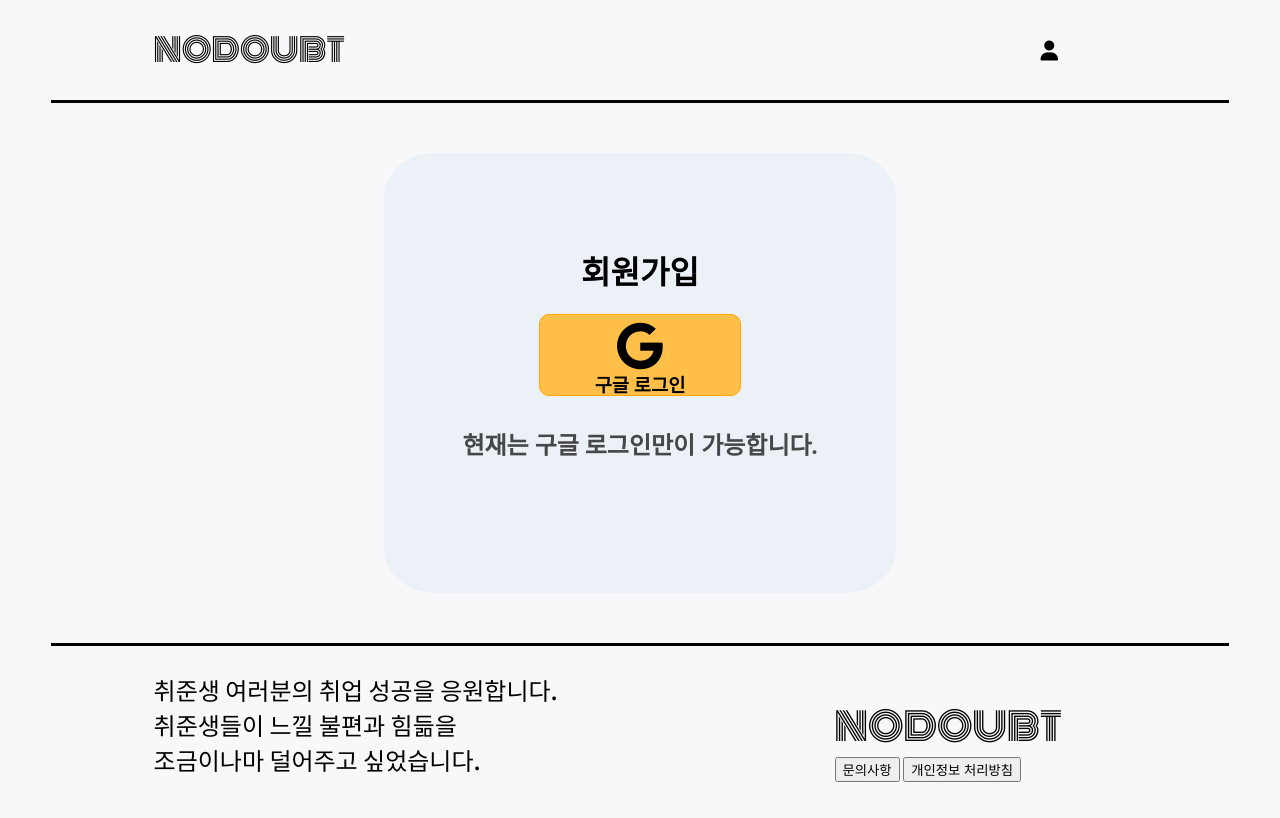
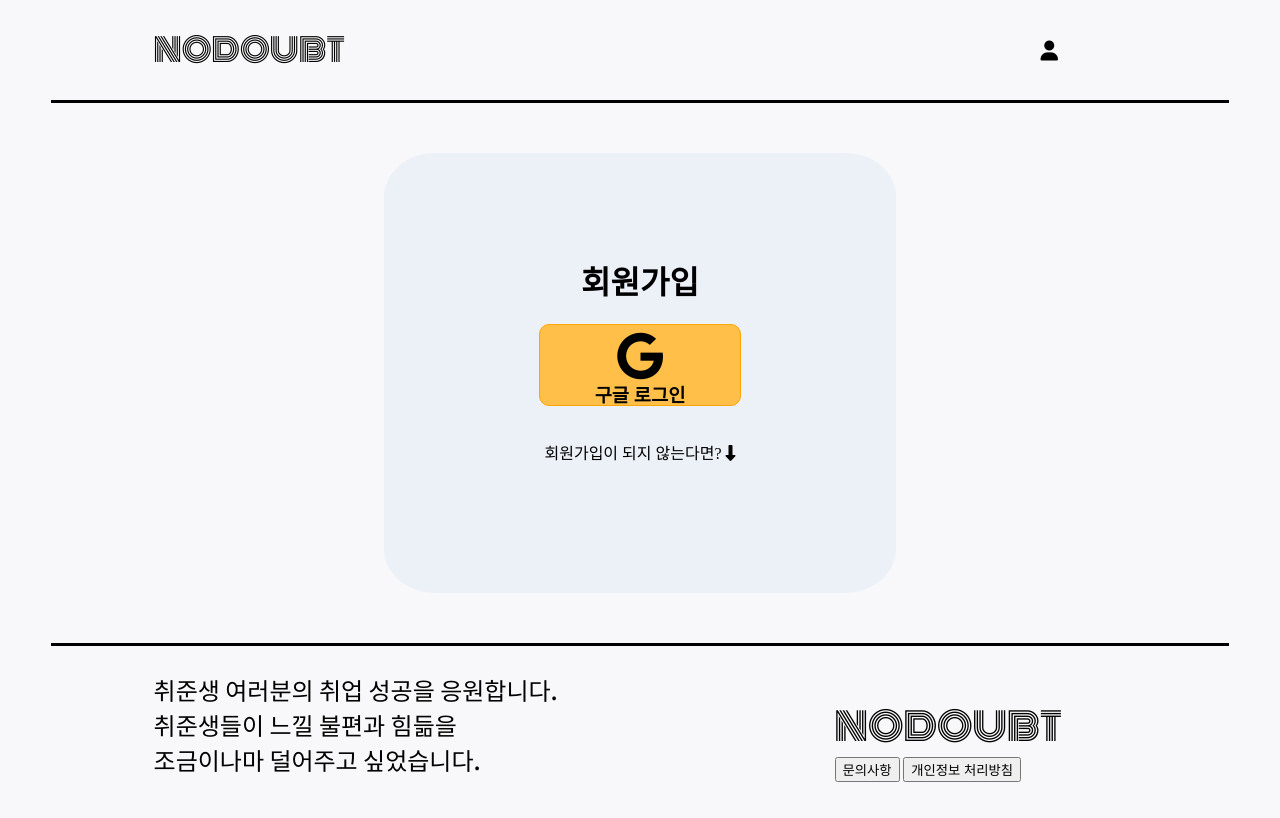
Before and after one commit to YoonHwe/nodoubt, a Django app: page /accounts/signup/ in a window 1280 px wide. Run offline with Django 3.2, Linux system fonts and the light colour scheme; some libraries are stand-ins or nearby versions.

Commit message:
error 공지

```diff
--- a/main/urls.py
+++ b/main/urls.py
@@ -30,4 +30,5 @@ urlpatterns = [
     path('sample/',views.sample, name="sample"),
     path('board_like_toggle/<int:post_id>/', views.board_like_toggle, name="board_like_toggle"),
     path('board_notice/',views.board_notice, name="board_notice"),
+    path('disallowed_useragent/',views.disallowed_useragent, name="disallowed_useragent"),
 ]
--- a/main/views.py
+++ b/main/views.py
@@ -150,6 +150,9 @@ def sample(request):
 def board_notice(request):
     return render(request, 'main/board_notice.html')
 
+def disallowed_useragent(request):
+    return render(request, 'error/403.html')
+
 @login_required
 @require_POST
 
--- a/nodoubt/static/css/version1.css
+++ b/nodoubt/static/css/version1.css
@@ -830,7 +830,7 @@ a{
     background-color: rgba(130, 168, 212, 0.1);
     padding: 60px 0px;
     width: 40vw;
-    height: 40vh;
+    min-height: 40vh;
     margin:auto;
     margin-top: 50px;
     margin-bottom: 50px;
@@ -838,6 +838,7 @@ a{
     display: flex;
     justify-content: center;
     align-items: center;
+    flex-direction: column;
     animation: goOpacityUp 2s ease-in-out;
 }
 .login_socialaccount{
--- a/nodoubt/static/css/version2.css
+++ b/nodoubt/static/css/version2.css
@@ -736,7 +736,7 @@ a{
     background-color: rgba(130, 168, 212, 0.1);
     padding: 60px 0px;
     width: 40vw;
-    height: 40vh;
+    min-height: 40vh;
     margin:auto;
     margin-top: 50px;
     margin-bottom: 50px;
--- a/nodoubt/static/css/version3.css
+++ b/nodoubt/static/css/version3.css
@@ -743,7 +743,7 @@ a{
     background-color: rgba(130, 168, 212, 0.1);
     padding: 60px 0px;
     width: 40vw;
-    height: 40vh;
+    min-height: 40vh;
     margin:auto;
     margin-top: 50px;
     margin-bottom: 50px;
--- a/nodoubt/static/css/version4.css
+++ b/nodoubt/static/css/version4.css
@@ -740,7 +740,7 @@ a{
     background-color: rgba(130, 168, 212, 0.1);
     padding: 60px 0px;
     width: 60vw;
-    height: 40vh;
+    min-height: 40vh;
     margin:auto;
     margin-top: 50px;
     margin-bottom: 50px;
--- a/nodoubt/static/css/version5.css
+++ b/nodoubt/static/css/version5.css
@@ -742,7 +742,7 @@ a{
     background-color: rgba(130, 168, 212, 0.1);
     padding: 40px 0px;
     width: 60vw;
-    height: 40vh;
+    min-height: 40vh;
     margin:auto;
     margin-top: 50px;
     margin-bottom: 50px;
--- a/nodoubt/static/css/version6.css
+++ b/nodoubt/static/css/version6.css
@@ -752,7 +752,7 @@ a{
     background-color: rgba(130, 168, 212, 0.1);
     padding: 40px 0px;
     width: 70vw;
-    height: 40vh;
+    min-height: 40vh;
     margin:auto;
     margin-top: 50px;
     margin-bottom: 50px;
--- a/nodoubt/static/css/version7.css
+++ b/nodoubt/static/css/version7.css
@@ -752,7 +752,7 @@ a{
     background-color: rgba(130, 168, 212, 0.1);
     padding: 40px 0px;
     width: 80vw;
-    height: 40vh;
+    min-height: 40vh;
     margin:auto;
     margin-top: 50px;
     margin-bottom: 50px;
--- a/nodoubt/templates/account/signup.html
+++ b/nodoubt/templates/account/signup.html
@@ -40,7 +40,11 @@
         <div class="login_socialaccount_providers">
           <a class="login_socialaccount_providers_list" href=" {% provider_login_url 'google' %}"><i class="fab fa-google fa-3x"></i><h3 class="fa-google_icon_exp">구글 로그인</h3></a>
         </div>
-        <h2 class="signup_onlygoogle">현재는 구글 로그인만이 가능합니다.</h2>
+        <br>
+      <div>
+        <p id="signup_error_title">회원가입이 되지 않는다면?&nbsp;<i class="fas fa-long-arrow-alt-down"></i></p>
+        <p style="display: none;" id="signup_error_content">현재 소셜미디어를 통해 회원가입을 시도할 시, 회원가입이 되지 않는 오류를 발견했습니다. 소셜미디어 자체 브라우저가 아닌,<strong> Chrome, Firefox 등의 브라우저를 통해 접속해 주시길 바랍니다. 카카오톡의 경우는 우측 하단 버튼, 인스타그램의 경우는 우측 상단 버튼을 통해 </strong>타 브라우저에서 열 수 있습니다.</p>
+      </div>
       </div>
 
       {% include "socialaccount/snippets/login_extra.html" %}
@@ -50,4 +54,25 @@
       <a href="{{ signup_url }}">sign up</a> first.{% endblocktrans %}</p>
     {% endif %}
 </div>
+<script>
+  const signupErrorTitle = document.querySelector("#signup_error_title");
+  const signupErrorContent = document.querySelector("#signup_error_content");
+  const signupErrorTitleIcon = signupErrorTitle.querySelector("i");
+  let contentVisible = false;
+
+  signupErrorTitle.addEventListener("click", contentControl);
+
+  function contentControl(){
+      if(contentVisible == false){
+          signupErrorTitleIcon.className = "fas fa-long-arrow-alt-up";
+          signupErrorContent.style.display = "block";
+          contentVisible = !contentVisible;
+      }
+      else{
+        signupErrorTitleIcon.className = "fas fa-long-arrow-alt-down";
+        signupErrorContent.style.display = "none";
+        contentVisible = !contentVisible;
+      }
+  }
+</script>
 {% endblock %}
--- a/static/css/version1.css
+++ b/static/css/version1.css
@@ -830,7 +830,7 @@ a{
     background-color: rgba(130, 168, 212, 0.1);
     padding: 60px 0px;
     width: 40vw;
-    height: 40vh;
+    min-height: 40vh;
     margin:auto;
     margin-top: 50px;
     margin-bottom: 50px;
@@ -838,6 +838,7 @@ a{
     display: flex;
     justify-content: center;
     align-items: center;
+    flex-direction: column;
     animation: goOpacityUp 2s ease-in-out;
 }
 .login_socialaccount{
--- a/static/css/version2.css
+++ b/static/css/version2.css
@@ -736,7 +736,7 @@ a{
     background-color: rgba(130, 168, 212, 0.1);
     padding: 60px 0px;
     width: 40vw;
-    height: 40vh;
+    min-height: 40vh;
     margin:auto;
     margin-top: 50px;
     margin-bottom: 50px;
--- a/static/css/version3.css
+++ b/static/css/version3.css
@@ -743,7 +743,7 @@ a{
     background-color: rgba(130, 168, 212, 0.1);
     padding: 60px 0px;
     width: 40vw;
-    height: 40vh;
+    min-height: 40vh;
     margin:auto;
     margin-top: 50px;
     margin-bottom: 50px;
--- a/static/css/version4.css
+++ b/static/css/version4.css
@@ -740,7 +740,7 @@ a{
     background-color: rgba(130, 168, 212, 0.1);
     padding: 60px 0px;
     width: 60vw;
-    height: 40vh;
+    min-height: 40vh;
     margin:auto;
     margin-top: 50px;
     margin-bottom: 50px;
--- a/static/css/version5.css
+++ b/static/css/version5.css
@@ -742,7 +742,7 @@ a{
     background-color: rgba(130, 168, 212, 0.1);
     padding: 40px 0px;
     width: 60vw;
-    height: 40vh;
+    min-height: 40vh;
     margin:auto;
     margin-top: 50px;
     margin-bottom: 50px;
--- a/static/css/version6.css
+++ b/static/css/version6.css
@@ -752,7 +752,7 @@ a{
     background-color: rgba(130, 168, 212, 0.1);
     padding: 40px 0px;
     width: 70vw;
-    height: 40vh;
+    min-height: 40vh;
     margin:auto;
     margin-top: 50px;
     margin-bottom: 50px;
--- a/static/css/version7.css
+++ b/static/css/version7.css
@@ -752,7 +752,7 @@ a{
     background-color: rgba(130, 168, 212, 0.1);
     padding: 40px 0px;
     width: 80vw;
-    height: 40vh;
+    min-height: 40vh;
     margin:auto;
     margin-top: 50px;
     margin-bottom: 50px;
```
Also changed, not shown: nodoubt/templates/account/login.html (+26 -2 lines), main/templates/error/403.html (added).
